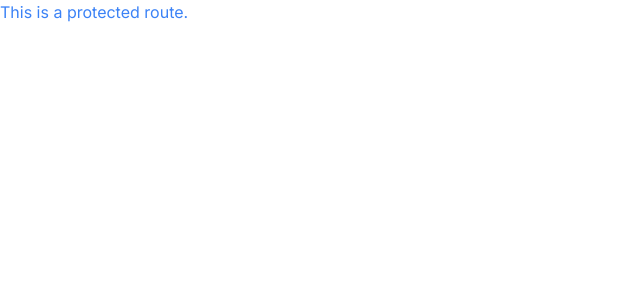
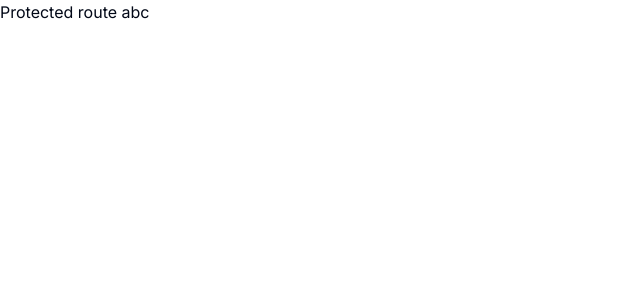
Before and after one commit to BeNikk/NewDemy, a Next.js app in the folder newdemy/: page / in a window 1280 px wide. Shown: the top 300 px of the page, without its empty margins (0-640 px from the left). Built offline with nearby package versions, Linux system fonts and the light colour scheme.

Commit message:
authentication handle

```diff
--- a/newdemy/app/(dashboard)/(routes)/page.tsx
+++ b/newdemy/app/(dashboard)/(routes)/page.tsx
@@ -1,9 +1,9 @@
+const Home = () => {
+    return (
+        <div>
+            Protected route abc
+        </div>
+     );
+}
 
-export default function Home() {
-  return (
-   <div className="text-blue-500">
-   This is a protected route.
-
-   </div>
-  );
-}
+export default Home;
```
